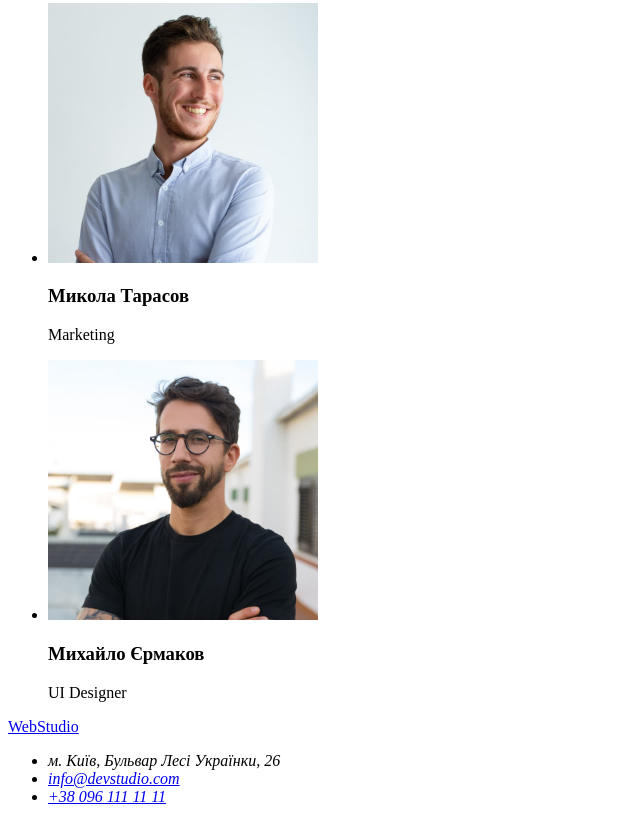
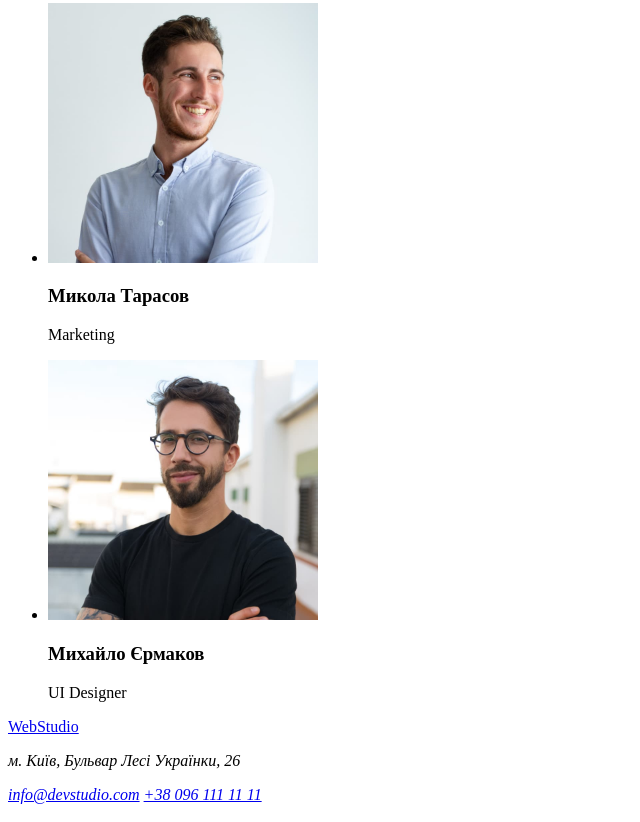
Before and after one commit to a-pinchuk/goit-markup-hw-01, a plain HTML site: page index.html in a window 1280 px wide. Shown: the part 2278-3100 px from the top of the page, without its empty margins (0-640 px from the left). Drawn offline with Linux system fonts and the light colour scheme.

Commit message:
Update <address> in footer

```diff
--- a/index.html
+++ b/index.html
@@ -94,21 +94,11 @@
     <footer>
       <div>
         <a href="./index.html">WebStudio</a>
-        <ul>
-          <li>
-            <address>м. Київ, Бульвар Лесі Українки, 26</address>
-          </li>
-          <li>
-            <address>
-              <a href="mailto:info@devstudio.com">info@devstudio.com</a>
-            </address>
-          </li>
-          <li>
-            <address>
-              <a href="tel:+380961111111">+38 096 111 11 11</a>
-            </address>
-          </li>
-        </ul>
+        <address>
+          <p>м. Київ, Бульвар Лесі Українки, 26</p>
+          <a href="mailto:info@devstudio.com">info@devstudio.com</a>
+          <a href="tel:+380961111111">+38 096 111 11 11</a>
+        </address>
       </div>
     </footer>
   </body>
```
